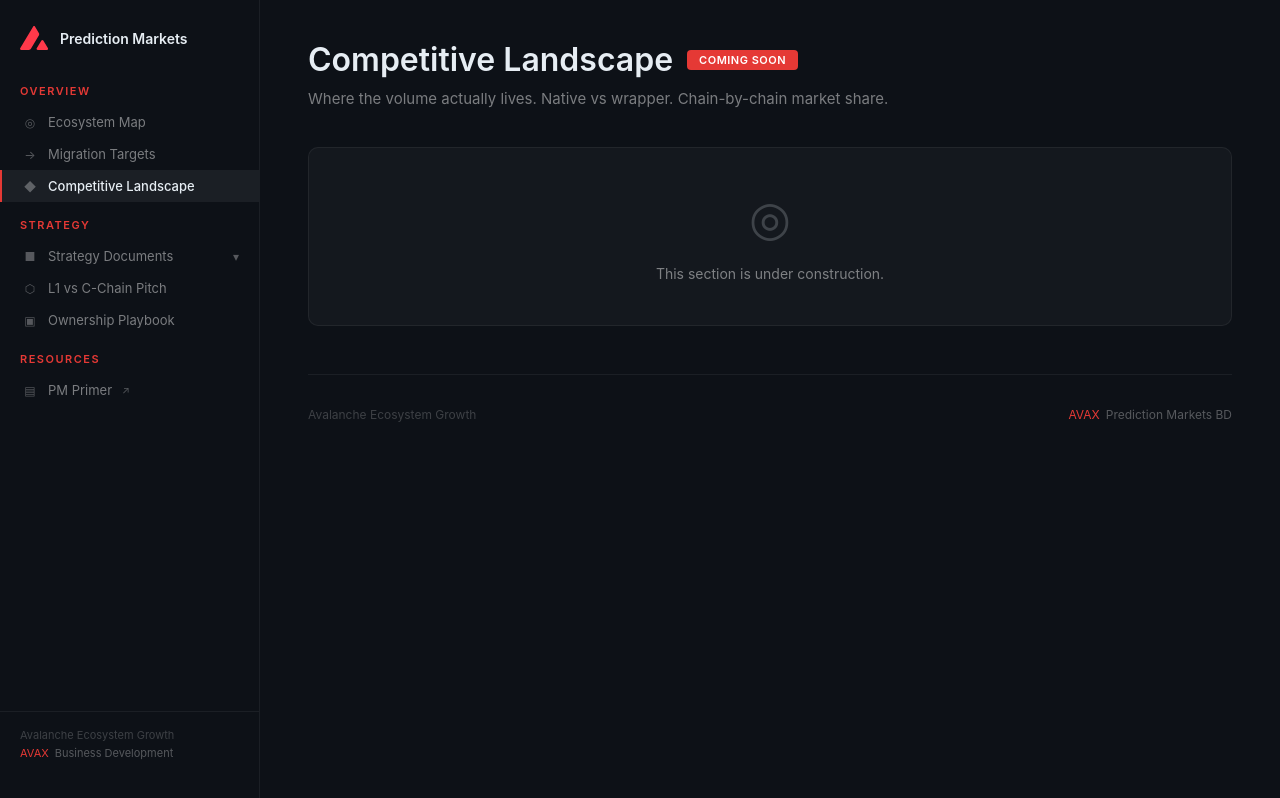
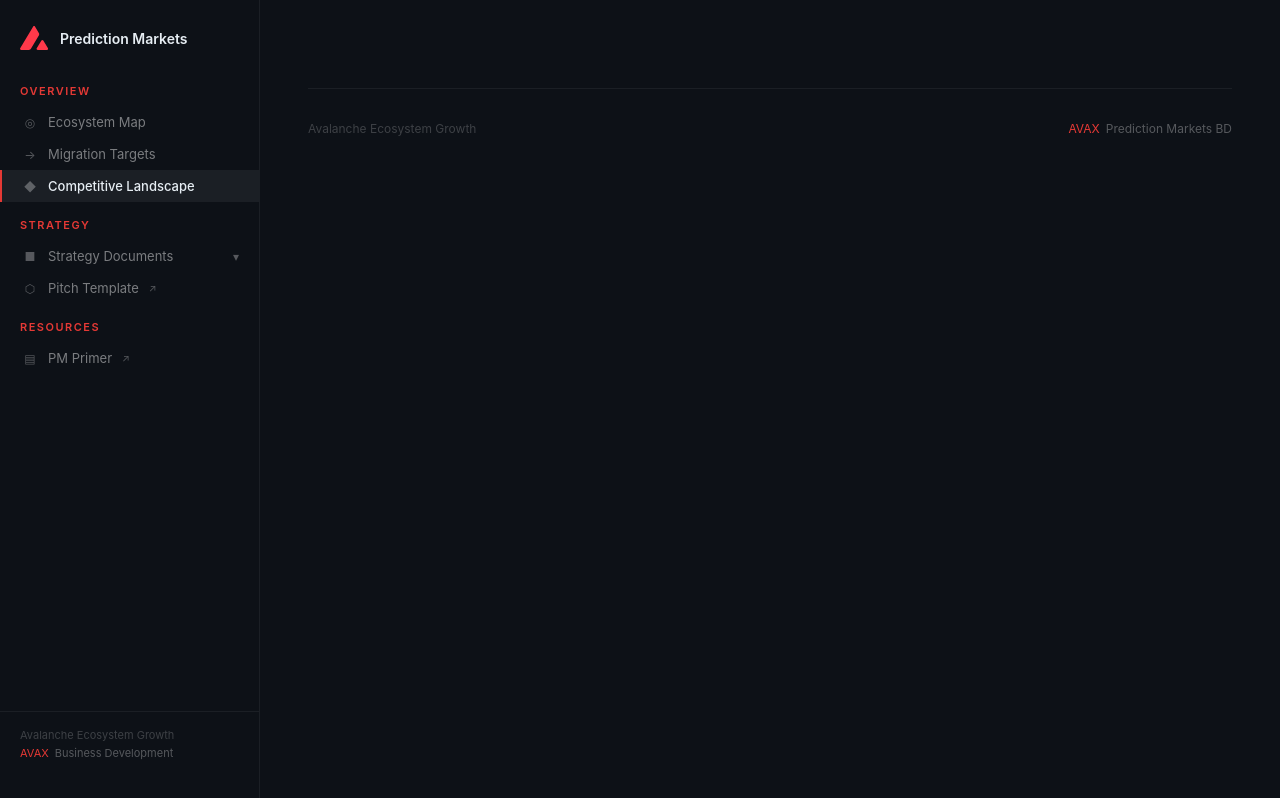
Before and after one commit to joeycannoliLABS/avax-prediction-markets, a Next.js app: page /landscape in a window 1280 px wide. Built offline with nearby package versions, Linux system fonts and the light colour scheme.

Commit message:
Update page.tsx

```diff
--- a/app/landscape/page.tsx
+++ b/app/landscape/page.tsx
@@ -1,12 +1,250 @@
-import { PageHeader } from "@/components/UI";
-export default function Page() {
+"use client";
+
+import Link from "next/link";
+import { usePathname } from "next/navigation";
+import { useState } from "react";
+
+interface NavChild {
+  name: string;
+  href: string;
+  external: boolean;
+}
+
+interface NavItem {
+  name: string;
+  icon: string;
+  href: string | null;
+  external?: boolean;
+  expandable?: boolean;
+  children?: NavChild[];
+}
+
+interface NavSection {
+  label: string;
+  items: NavItem[];
+}
+
+const sections: NavSection[] = [
+  {
+    label: "OVERVIEW",
+    items: [
+      { name: "Ecosystem Map", icon: "◎", href: "/" },
+      { name: "Migration Targets", icon: "→", href: "/targets" },
+      { name: "Competitive Landscape", icon: "◆", href: "/landscape" },
+    ],
+  },
+  {
+    label: "STRATEGY",
+    items: [
+      {
+        name: "Strategy Documents",
+        icon: "■",
+        href: null,
+        expandable: true,
+        children: [
+          {
+            name: "Vol. 01 — Q2 2026",
+            href: "https://drive.google.com/file/d/1q73dJt8eWTU1YmBl4gD35Sd18DN1kDY6/view?usp=drive_link",
+            external: true,
+          },
+        ],
+      },
+      {
+        name: "Pitch Template",
+        icon: "⬡",
+        href: "https://docs.google.com/document/d/1jK7dprcO0_9LvGE8hPk2mjwXFY2b6iUM7qnuWURqubo/edit?tab=t.0#heading=h.56fe76hor6gi",
+        external: true,
+      },
+    ],
+  },
+  {
+    label: "RESOURCES",
+    items: [
+      {
+        name: "PM Primer",
+        icon: "▤",
+        href: "https://docs.google.com/document/d/1yBl_zjwRtuvfoWyHutlP6aMm_PYmYB2nnHYLnQEGUIQ/edit?usp=drive_link",
+        external: true,
+      },
+    ],
+  },
+];
+
+export default function Sidebar() {
+  const pathname = usePathname();
+  const [expandedItems, setExpandedItems] = useState<Record<string, boolean>>({});
+
+  const toggleExpand = (name: string) => {
+    setExpandedItems((prev: Record<string, boolean>) => ({ ...prev, [name]: !prev[name] }));
+  };
+
   return (
-    <>
-      <PageHeader title="Competitive Landscape" badge="COMING SOON" subtitle="Where the volume actually lives. Native vs wrapper. Chain-by-chain market share." />
-      <div style={{ background: "var(--bg-card)", border: "1px solid var(--border)", borderRadius: 10, padding: "40px 28px", textAlign: "center" }}>
-        <div style={{ fontSize: 48, marginBottom: 16, opacity: 0.2 }}>◎</div>
-        <p style={{ fontSize: 14, color: "var(--text-secondary)", maxWidth: 400, margin: "0 auto", lineHeight: 1.6 }}>This section is under construction.</p>
+    <aside
+      style={{
+        width: 260,
+        minWidth: 260,
+        borderRight: "1px solid var(--border)",
+        padding: "24px 0",
+        display: "flex",
+        flexDirection: "column",
+        background: "var(--bg-sidebar)",
+        position: "fixed",
+        top: 0,
+        left: 0,
+        bottom: 0,
+        overflowY: "auto",
+        zIndex: 10,
+      }}
+    >
+      <Link href="/" style={{ padding: "0 20px 24px", display: "flex", alignItems: "center", gap: 12, textDecoration: "none" }}>
+        <img src="/avalanche-triangle.svg" alt="Avalanche" width={28} height={28} style={{ objectFit: "contain" }} />
+        <div>
+          <div style={{ fontSize: 14, fontWeight: 600, color: "var(--text-primary)" }}>Prediction Markets</div>
+        </div>
+      </Link>
+
+      {sections.map((section: NavSection) => (
+        <div key={section.label} style={{ marginBottom: 8 }}>
+          <div
+            style={{
+              padding: "8px 20px",
+              fontSize: 11,
+              fontWeight: 600,
+              color: "var(--avax-red)",
+              letterSpacing: 1.5,
+            }}
+          >
+            {section.label}
+          </div>
+          {section.items.map((item: NavItem) => {
+            if (item.expandable) {
+              const isExpanded = expandedItems[item.name] || false;
+              return (
+                <div key={item.name}>
+                  <div
+                    onClick={() => toggleExpand(item.name)}
+                    style={{
+                      padding: "8px 20px",
+                      display: "flex",
+                      alignItems: "center",
+                      gap: 10,
+                      cursor: "pointer",
+                      borderLeft: "2px solid transparent",
+                      transition: "all 0.15s ease",
+                    }}
+                  >
+                    <span style={{ fontSize: 12, color: "var(--text-tertiary)", width: 16, textAlign: "center" }}>
+                      {item.icon}
+                    </span>
+                    <span style={{ fontSize: 13, color: "var(--text-secondary)", fontWeight: 400, flex: 1 }}>
+                      {item.name}
+                    </span>
+                    <span style={{
+                      fontSize: 12,
+                      color: "var(--text-tertiary)",
+                      transition: "transform 0.2s",
+                      transform: isExpanded ? "rotate(180deg)" : "rotate(0deg)",
+                    }}>
+                      ▾
+                    </span>
+                  </div>
+                  {isExpanded && item.children?.map((child: NavChild) => (
+                    <a
+                      key={child.name}
+                      href={child.href}
+                      target="_blank"
+                      rel="noopener noreferrer"
+                      style={{
+                        padding: "6px 20px 6px 48px",
+                        display: "flex",
+                        alignItems: "center",
+                        gap: 8,
+                        textDecoration: "none",
+                        borderLeft: "2px solid transparent",
+                        transition: "all 0.15s ease",
+                      }}
+                    >
+                      <span style={{ fontSize: 12, color: "var(--text-secondary)", fontWeight: 400 }}>
+                        {child.name}
+                      </span>
+                      <span style={{ fontSize: 10, color: "var(--text-tertiary)" }}>↗</span>
+                    </a>
+                  ))}
+                </div>
+              );
+            }
+
+            if (item.external && item.href) {
+              return (
+                <a
+                  key={item.name}
+                  href={item.href}
+                  target="_blank"
+                  rel="noopener noreferrer"
+                  style={{
+                    padding: "8px 20px",
+                    display: "flex",
+                    alignItems: "center",
+                    gap: 10,
+                    background: "transparent",
+                    borderLeft: "2px solid transparent",
+                    textDecoration: "none",
+                    transition: "all 0.15s ease",
+                  }}
+                >
+                  <span style={{ fontSize: 12, color: "var(--text-tertiary)", width: 16, textAlign: "center" }}>
+                    {item.icon}
+                  </span>
+                  <span style={{ fontSize: 13, color: "var(--text-secondary)", fontWeight: 400 }}>
+                    {item.name}
+                  </span>
+                  <span style={{ fontSize: 10, color: "var(--text-tertiary)" }}>↗</span>
+                </a>
+              );
+            }
+
+            const active = pathname === item.href;
+            return (
+              <Link
+                key={item.name}
+                href={item.href || "/"}
+                style={{
+                  padding: "8px 20px",
+                  display: "flex",
+                  alignItems: "center",
+                  gap: 10,
+                  background: active ? "rgba(255,255,255,0.06)" : "transparent",
+                  borderLeft: active ? "2px solid var(--avax-red)" : "2px solid transparent",
+                  textDecoration: "none",
+                  transition: "all 0.15s ease",
+                }}
+              >
+                <span style={{ fontSize: 12, color: "var(--text-tertiary)", width: 16, textAlign: "center" }}>
+                  {item.icon}
+                </span>
+                <span
+                  style={{
+                    fontSize: 13,
+                    color: active ? "var(--text-primary)" : "var(--text-secondary)",
+                    fontWeight: active ? 500 : 400,
+                  }}
+                >
+                  {item.name}
+                </span>
+              </Link>
+            );
+          })}
+        </div>
+      ))}
+
+      <div style={{ flex: 1 }} />
+      <div style={{ padding: "16px 20px", borderTop: "1px solid var(--border)" }}>
+        <div style={{ fontSize: 11, color: "var(--text-muted)" }}>Avalanche Ecosystem Growth</div>
+        <div style={{ fontSize: 11, marginTop: 4 }}>
+          <span style={{ color: "var(--avax-red)" }}>AVAX</span>
+          <span style={{ color: "var(--text-tertiary)", marginLeft: 6 }}>Business Development</span>
+        </div>
       </div>
-    </>
+    </aside>
   );
 }
```
